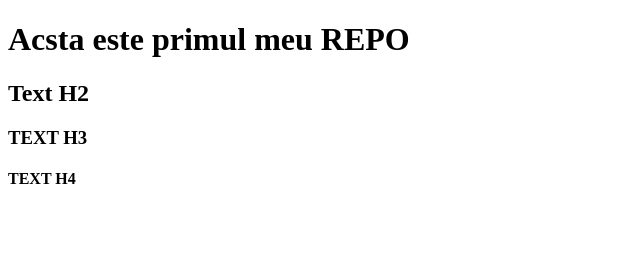
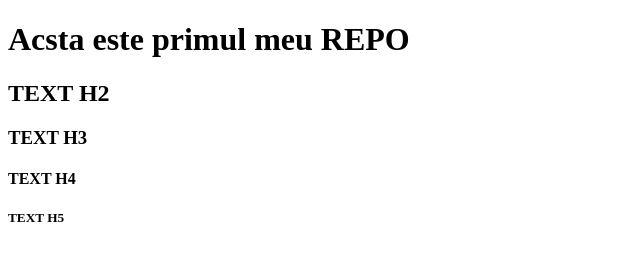
Before and after one commit to P-Adrian-M/first.rep, a plain HTML site: page index.html in a window 1280 px wide. Shown: the whole page, without its empty margins (0-640 px from the left). Drawn offline with Linux system fonts and the light colour scheme.

Commit message:
Update index.html

```diff
--- a/index.html
+++ b/index.html
@@ -5,9 +5,10 @@
     </head>
     <body>
         <h1> Acsta este primul meu REPO </h1>
-        <h2>Text H2</h2>
+        <h2>TEXT H2</h2>
         <h3>TEXT H3</h3>
         <H4>TEXT H4</H4>
+        <H5>TEXT H5</H5>
 
     </body>
 </Html>
```
